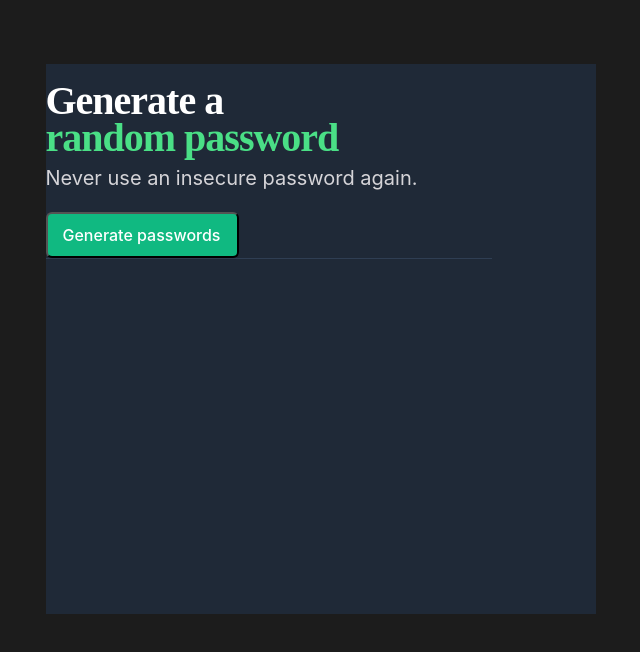
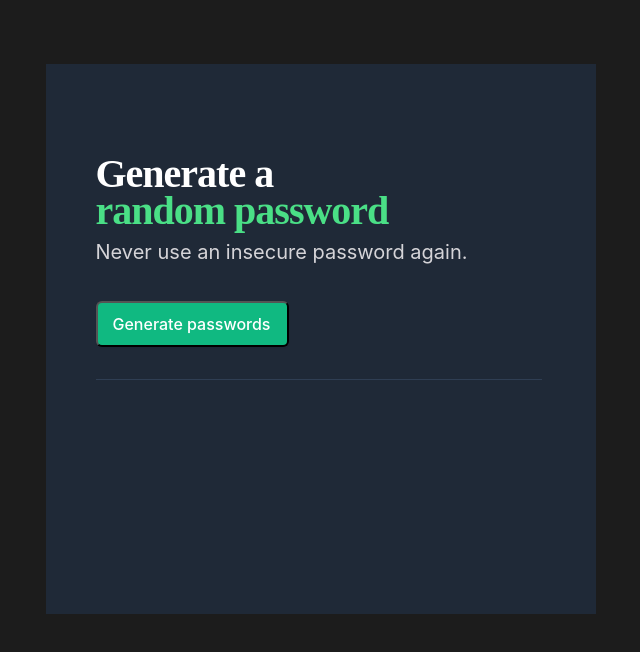
Before and after one commit to TiffyAlva/password-generator-project, a website built with Vite: page index.html in a window 1280 px wide. Shown: the whole page, without its empty margins (306-946 px from the left). Built offline with nearby package versions, Linux system fonts and the light colour scheme.

Commit message:
added margins

```diff
--- a/index.css
+++ b/index.css
@@ -34,10 +34,13 @@ h1 {
 
    .generate-a-text {
        color: var(--white, #FFF);
+       margin-top: 100px;
+       margin-left: 50px;
    }
 
    .random-password-text {
        color: #4ADF86;
+       margin-left: 50px;
    }
 
    .support-text {
@@ -47,9 +50,10 @@ h1 {
      font-style: normal;
      font-weight: 400;
      line-height: 28px;
+     margin-left: 50px;
    }
 
-   button {
+   #generate-button {
     color: var(--white, #FFF);
     font-family: Inter;
     font-size: 16px;
@@ -65,11 +69,15 @@ h1 {
     background: #10B981;
     /* shadow/sm */
     box-shadow: 0px 1px 2px 0px rgba(0, 0, 0, 0.05);
+    margin-top: 15px;
    }
 
    #line {
     background: #2F3E53;
     width: 446px;
     height: 1px;
+    margin-top: 32px;
+    margin-bottom: 35px;
 
-   }
+
+}
--- a/index.html
+++ b/index.html
@@ -8,7 +8,7 @@
             <h1 class = "random-password-text">random password</h1>
               <div class = "support-text">
                 <p>Never use an insecure password again.</p>
-            <button>Generate passwords</button>
+            <button id="generate-button">Generate passwords</button>
             <div id="line"></div>
         </div>
         <script src="index.js"></script>
```
